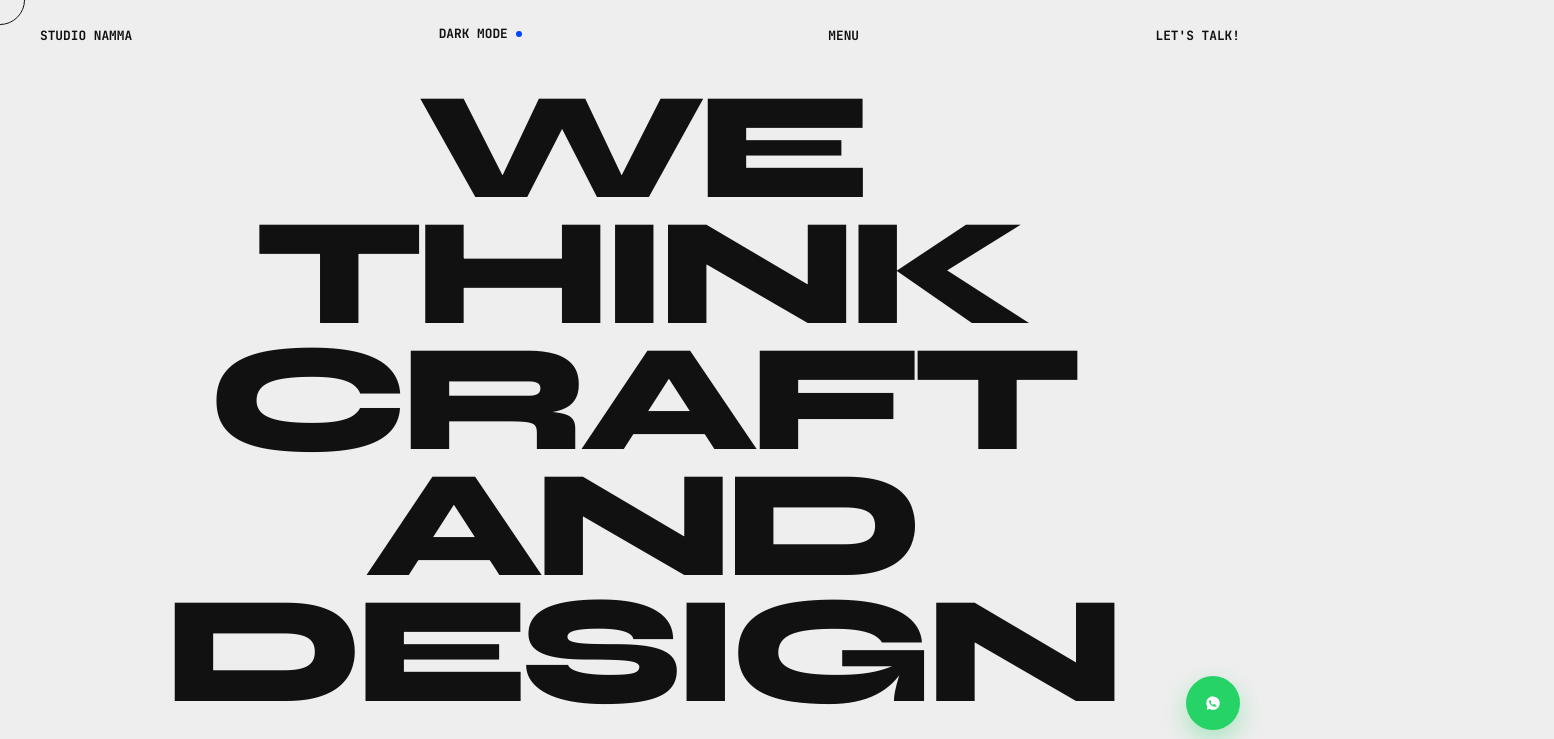
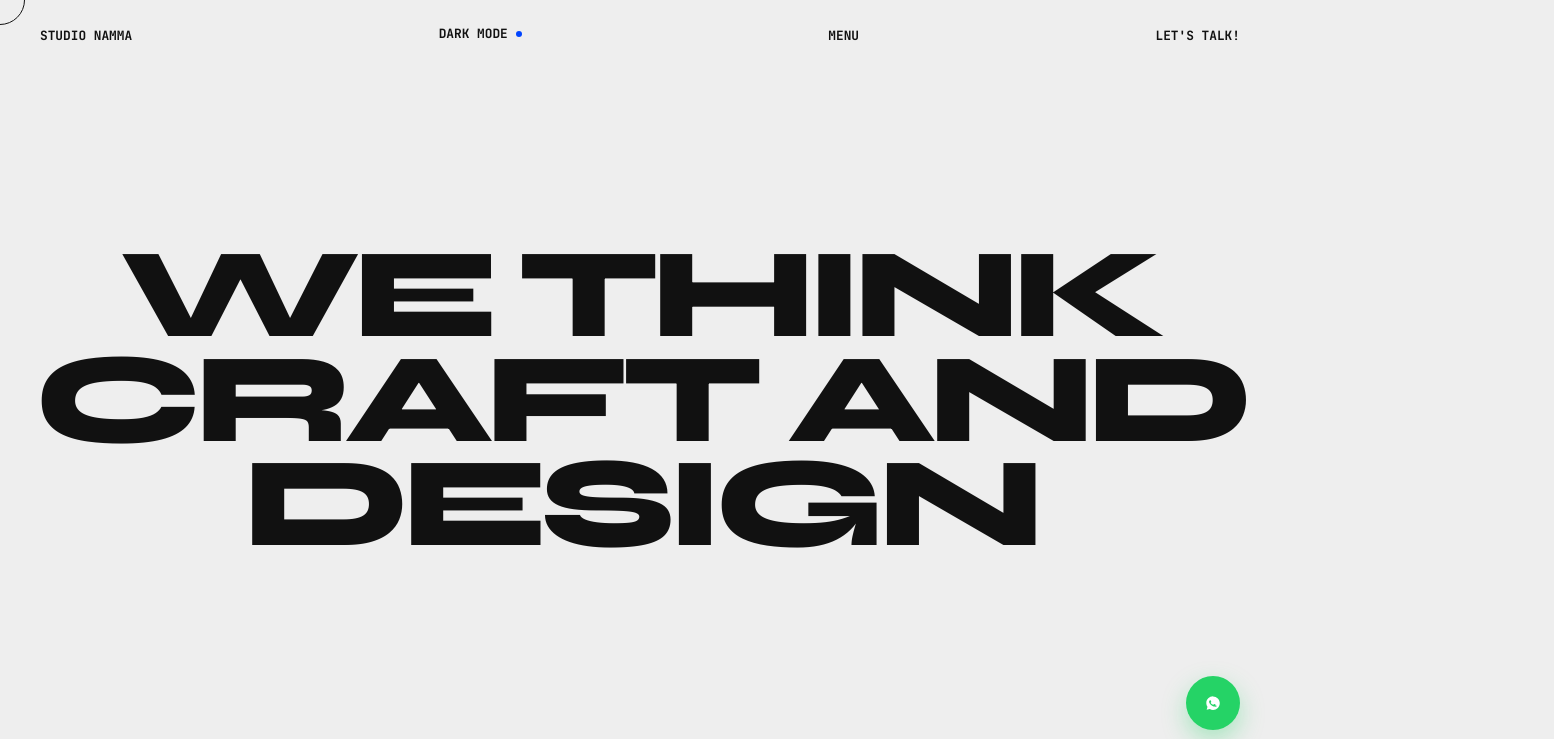
Before and after one commit to man2912patel-byte/studio-namma-clone, a plain HTML site: page index.html in a window 1280 px wide. Shown: the top 739 px of the page, 1554 px wide, since content can reach past the window. Drawn offline with Linux system fonts and the light colour scheme.

Commit message:
Adjust font sizes for hero and playground headings

```diff
--- a/style.css
+++ b/style.css
@@ -215,11 +215,15 @@
 
 .hero-giant-title {
   font-family: var(--font-heading);
-  font-size: clamp(80px, 12vw, 190px);
+  font-size: clamp(70px, 10vw, 160px);
   font-weight: 900;
   line-height: 0.82;
   letter-spacing: -0.06em;
   text-transform: uppercase;
+  text-align: center;
+  pointer-events: auto;
+  width: 100%;
+  margin: 0 auto;
 }
 
 .hero-scroll-indicator {
@@ -314,7 +318,7 @@
 
 .playground-huge-heading {
   font-family: var(--font-heading);
-  font-size: clamp(60px, 12vw, 180px);
+  font-size: clamp(50px, 7vw, 120px);
   font-weight: 900;
   text-transform: uppercase;
 }
```
